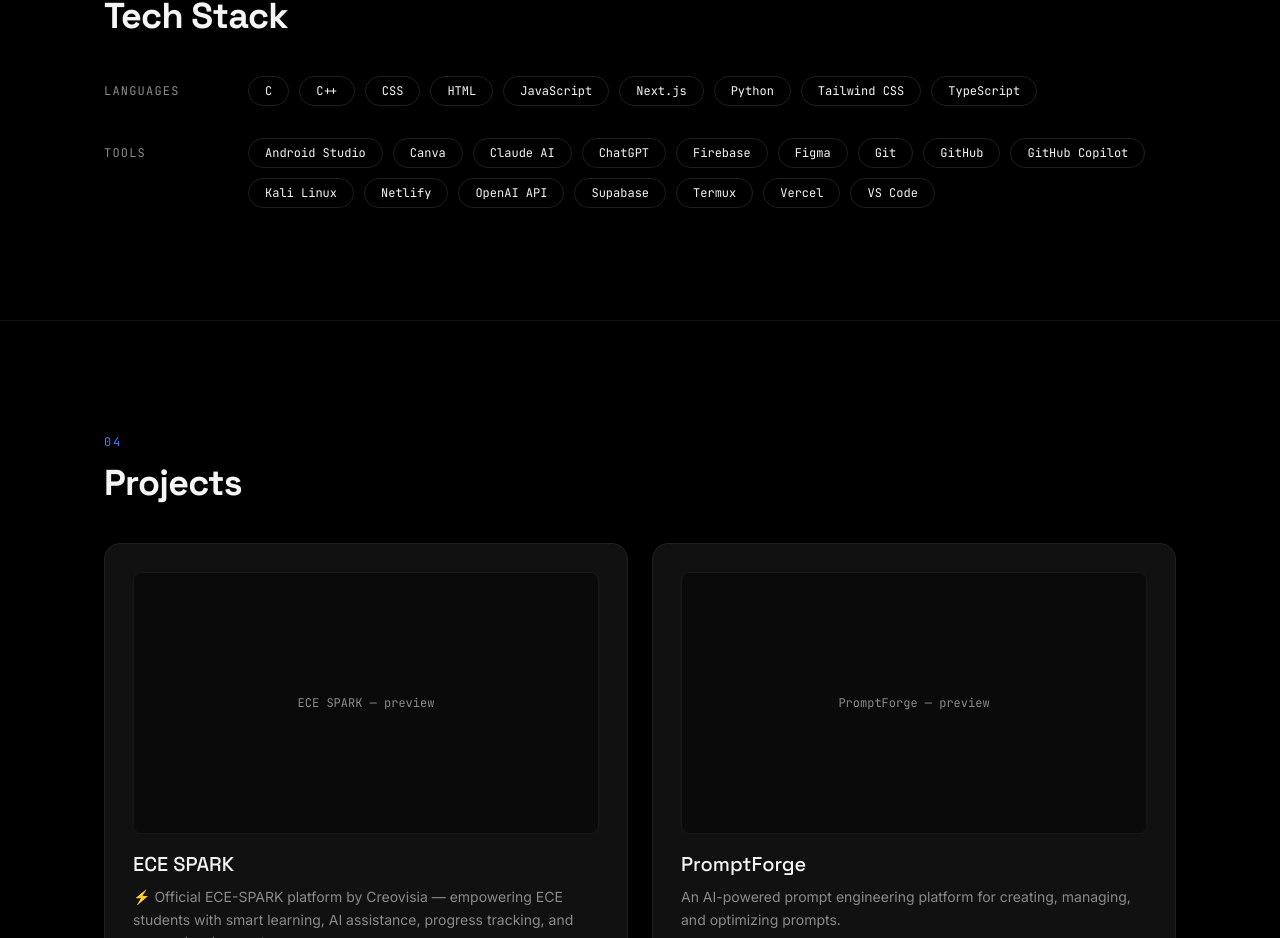
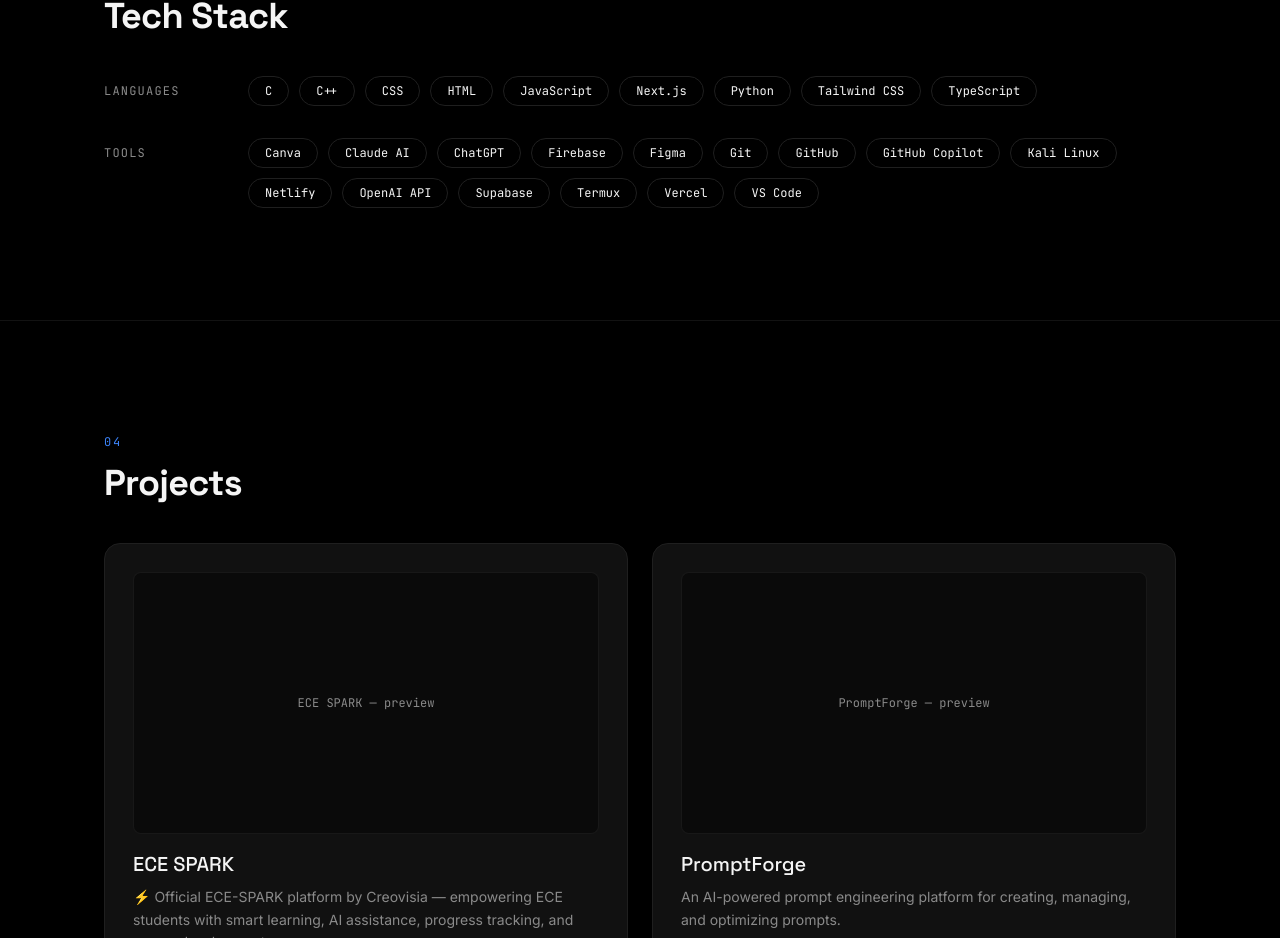
Before and after one commit to mukilkarki/portfolio, a Next.js app: page / in a window 1280 px wide. Shown: the part 2200-3138 px from the top of the page. Built offline with nearby package versions, Linux system fonts and the light colour scheme.

Commit message:
update data/site.ts

```diff
--- a/data/site.ts
+++ b/data/site.ts
@@ -37,7 +37,7 @@
 
   techStack: {
     Languages: ["C", "C++", "CSS", "HTML", "JavaScript", "Next.js", "Python", "Tailwind CSS", "TypeScript"],
-    Tools: ["Android Studio", "Canva", "Claude AI", "ChatGPT", "Firebase", "Figma", "Git", "GitHub", "GitHub Copilot", "Kali Linux", "Netlify", "OpenAI API", "Supabase", "Termux", "Vercel", "VS Code"],
+    Tools: ["Canva", "Claude AI", "ChatGPT", "Firebase", "Figma", "Git", "GitHub", "GitHub Copilot", "Kali Linux", "Netlify", "OpenAI API", "Supabase", "Termux", "Vercel", "VS Code"],
   },
 
   projects: [
```
